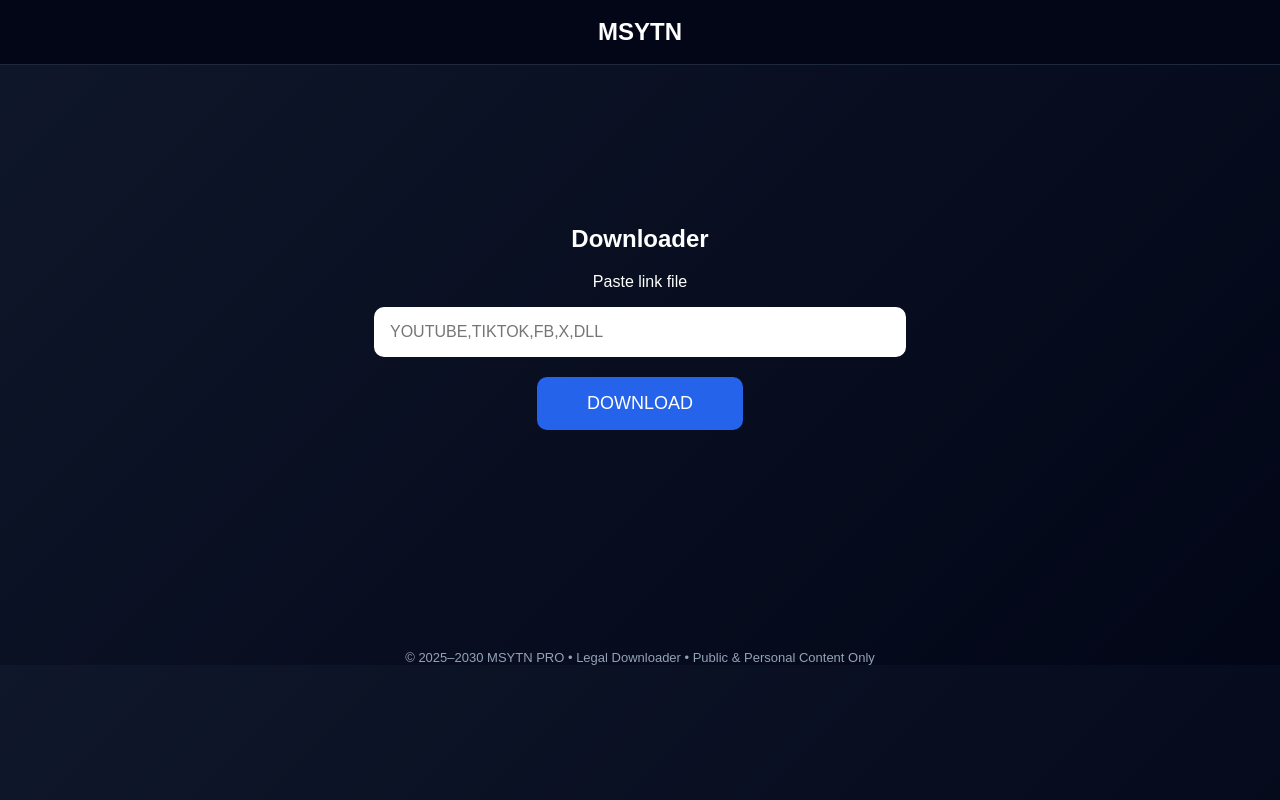
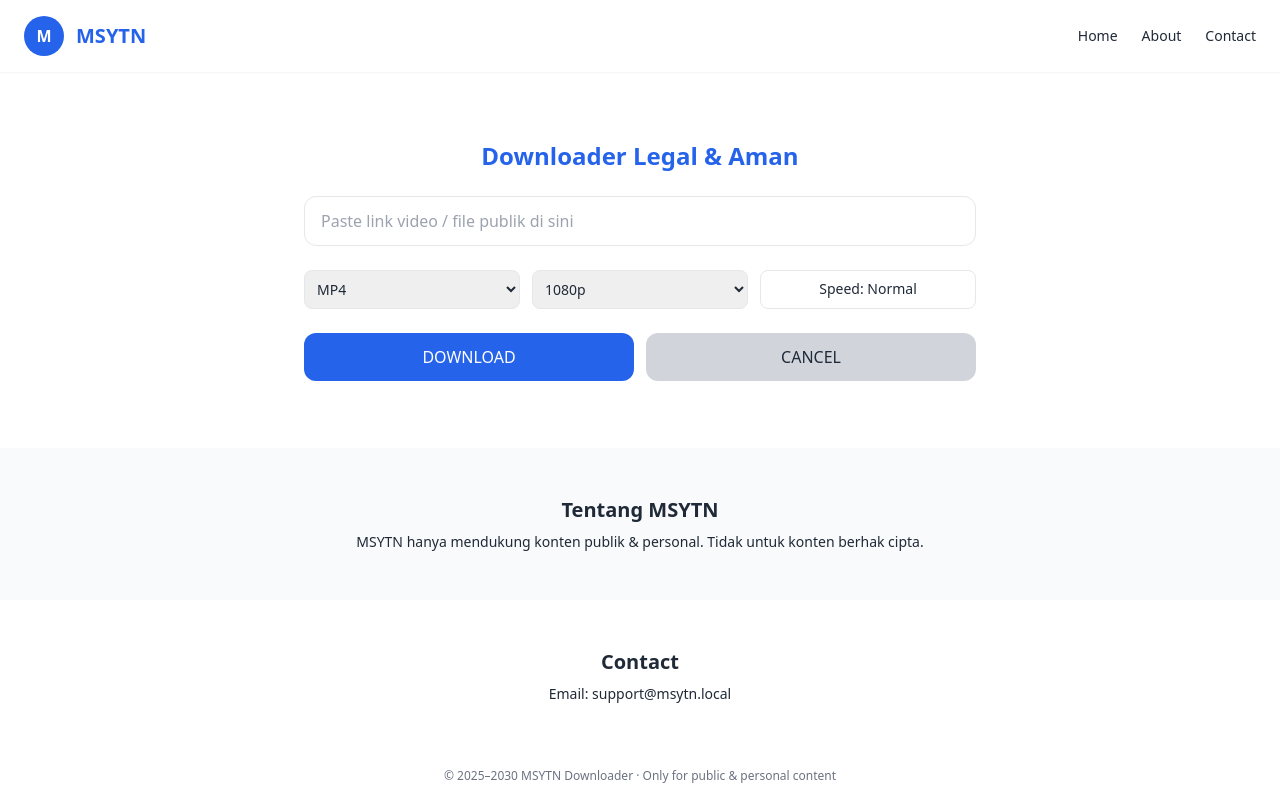
Before and after one commit to cebonggaming/cebonggaming.github.io, a plain HTML site: page index.html in a window 1280 px wide. Drawn offline with nearby package versions, Linux system fonts and the light colour scheme.

Commit message:
Update index.html

```diff
--- a/index.html
+++ b/index.html
@@ -1,130 +1,148 @@
 <!DOCTYPE html>
 <html lang="id">
 <head>
-  <meta charset="UTF-8">
+  <meta charset="UTF-8" />
   <title>MSYTN</title>
-  <meta name="viewport" content="width=device-width, initial-scale=1.0">
+  <meta name="viewport" content="width=device-width, initial-scale=1.0" />
+  <script src="https://cdn.tailwindcss.com"></script>
+</head>
+<body class="bg-white text-gray-800 min-h-screen flex flex-col">
 
-  <style>
-    body {
-      margin: 0;
-      font-family: Arial, sans-serif;
-      background: linear-gradient(135deg, #0f172a, #020617);
-      color: white;
-      text-align: center;
-    }
+  <!-- HEADER -->
+  <header class="flex items-center justify-between px-6 py-4 shadow-sm">
+    <div class="flex items-center gap-3">
+      <div class="w-10 h-10 rounded-full bg-blue-600 flex items-center justify-center text-white font-bold">M</div>
+      <h1 class="text-xl font-bold text-blue-600">MSYTN</h1>
+    </div>
+    <nav class="flex gap-6 text-sm font-medium">
+      <a href="#" class="hover:text-blue-600">Home</a>
+      <a href="#about" class="hover:text-blue-600">About</a>
+      <a href="#contact" class="hover:text-blue-600">Contact</a>
+    </nav>
+  </header>
 
-    .navbar {
-      padding: 18px;
-      font-size: 24px;
-      font-weight: bold;
-      background: #020617;
-      border-bottom: 1px solid #1e293b;
-    }
+  <!-- MAIN -->
+  <main class="flex-1 flex items-center justify-center px-4">
+    <div class="w-full max-w-2xl space-y-6">
 
-    .box {
-      margin-top: 120px;
-      padding: 20px;
-    }
+      <h2 class="text-center text-2xl font-bold text-blue-600">Downloader Legal & Aman</h2>
 
-    input {
-      width: 90%;
-      max-width: 500px;
-      padding: 16px;
-      font-size: 16px;
-      border-radius: 10px;
-      border: none;
-      outline: none;
-    }
+      <!-- INPUT -->
+      <input id="urlInput" type="text" placeholder="Paste link video / file publik di sini"
+        class="w-full border rounded-xl px-4 py-3 focus:outline-none focus:ring-2 focus:ring-blue-500" />
 
-    button {
-      margin-top: 20px;
-      padding: 16px 50px;
-      font-size: 18px;
-      border-radius: 10px;
-      border: none;
-      background: #2563eb;
-      color: white;
-      cursor: pointer;
-      transition: 0.2s;
-    }
+      <!-- OPTIONS -->
+      <div class="grid grid-cols-2 sm:grid-cols-3 gap-3 text-sm">
+        <select id="format" class="border rounded-lg p-2">
+          <option value="mp4">MP4</option>
+          <option value="mp3">MP3</option>
+          <option value="file">FILE</option>
+        </select>
+        <select id="resolution" class="border rounded-lg p-2">
+          <option value="1080">1080p</option>
+          <option value="720">720p</option>
+          <option value="480">480p</option>
+        </select>
+        <div class="border rounded-lg p-2 text-center" id="speed">Speed: Normal</div>
+      </div>
 
-    button:hover {
-      background: #1d4ed8;
-      transform: scale(1.05);
-    }
+      <!-- BUTTONS -->
+      <div class="flex gap-3">
+        <button id="downloadBtn" class="flex-1 bg-blue-600 text-white py-3 rounded-xl hover:bg-blue-700">DOWNLOAD</button>
+        <button id="cancelBtn" class="flex-1 bg-gray-300 py-3 rounded-xl">CANCEL</button>
+      </div>
 
-    .status {
-      margin-top: 20px;
-      font-size: 16px;
-    }
+      <!-- WARNING -->
+      <div id="warning" class="hidden p-3 bg-red-100 text-red-700 rounded-lg text-sm"></div>
 
-    .loader {
-      margin: 20px auto;
-      border: 4px solid #333;
-      border-top: 4px solid #3b82f6;
-      border-radius: 50%;
-      width: 40px;
-      height: 40px;
-      animation: spin 1s linear infinite;
-      display: none;
-    }
+      <!-- PREVIEW -->
+      <div id="preview" class="hidden border rounded-xl p-4 flex gap-4 items-center">
+        <img id="thumb" src="" class="w-28 h-20 object-cover rounded-lg" />
+        <div class="flex-1">
+          <div id="title" class="font-semibold"></div>
+          <div id="size" class="text-sm text-gray-600"></div>
+        </div>
+      </div>
 
-    @keyframes spin {
-      0% { transform: rotate(0deg); }
-      100% { transform: rotate(360deg); }
-    }
+      <!-- PROGRESS -->
+      <div id="progressBox" class="hidden">
+        <div class="w-full bg-gray-200 rounded-full h-3">
+          <div id="progress" class="bg-blue-600 h-3 rounded-full" style="width:0%"></div>
+        </div>
+      </div>
 
-    .footer {
-      margin-top: 180px;
-      font-size: 13px;
-      color: #94a3b8;
-    }
-  </style>
-</head>
-<body>
+    </div>
+  </main>
 
-  <div class="navbar">MSYTN</div>
+  <!-- ABOUT -->
+  <section id="about" class="px-6 py-12 text-center bg-gray-50">
+    <h3 class="text-xl font-bold mb-2">Tentang MSYTN</h3>
+    <p class="text-sm">MSYTN hanya mendukung konten publik & personal. Tidak untuk konten berhak cipta.</p>
+  </section>
 
-  <div class="box">
-    <h2>Downloader</h2>
-    <p>Paste link file</p>
+  <!-- CONTACT -->
+  <section id="contact" class="px-6 py-12 text-center">
+    <h3 class="text-xl font-bold mb-2">Contact</h3>
+    <p class="text-sm">Email: support@msytn.local</p>
+  </section>
 
-    <input type="text" id="url" placeholder="YOUTUBE,TIKTOK,FB,X,DLL">
-    <br>
-    <button onclick="startDownload()">DOWNLOAD</button>
+  <!-- FOOTER -->
+  <footer class="text-center text-xs text-gray-500 py-4">
+    © 2025–2030 MSYTN Downloader · Only for public & personal content
+  </footer>
 
-    <div class="loader" id="loader"></div>
-    <div class="status" id="status"></div>
-  </div>
+  <!-- SCRIPT -->
+  <script>
+    const input = document.getElementById('urlInput');
+    const warning = document.getElementById('warning');
+    const preview = document.getElementById('preview');
+    const progressBox = document.getElementById('progressBox');
+    const progress = document.getElementById('progress');
+    const thumb = document.getElementById('thumb');
+    const title = document.getElementById('title');
+    const sizeBox = document.getElementById('size');
 
-  <div class="footer">
-    © 2025–2030 MSYTN PRO • Legal Downloader • Public & Personal Content Only
-  </div>
+    let controller;
 
-  <script>
-    function startDownload() {
-      const url = document.getElementById("url").value;
-      const status = document.getElementById("status");
-      const loader = document.getElementById("loader");
+    document.getElementById('downloadBtn').addEventListener('click', async () => {
+      const url = input.value.trim();
+      warning.classList.add('hidden');
+      preview.classList.add('hidden');
 
-      if (url === "") {
-        status.innerHTML = "⚠️ Masukkan link terlebih dahulu!";
-        status.style.color = "orange";
+      if (!url.startsWith('http')) {
+        warning.textContent = '⚠️ LINK TIDAK VALID ATAU TIDAK KOMPATIBEL';
+        warning.classList.remove('hidden');
         return;
       }
 
-      status.innerHTML = "⏳ Memproses link...";
-      status.style.color = "#38bdf8";
-      loader.style.display = "block";
+      // YOUTUBE THUMBNAIL PREVIEW
+      if (url.includes('youtube.com') || url.includes('youtu.be')) {
+        const id = url.split('v=')[1] || url.split('/').pop();
+        thumb.src = `https://img.youtube.com/vi/${id}/hqdefault.jpg`;
+        title.textContent = 'YouTube Video Detected';
+        sizeBox.textContent = 'Ukuran akan dideteksi saat proses';
+        preview.classList.remove('hidden');
+      }
 
-      setTimeout(() => {
-        loader.style.display = "none";
-        status.innerHTML = "✅ Link dibuka di tab baru!";
-        status.style.color = "lightgreen";
-        window.open(url, "_blank");
-      }, 1800);
-    }
+      controller = new AbortController();
+      progressBox.classList.remove('hidden');
+      progress.style.width = '0%';
+
+      let percent = 0;
+      const fakeDownload = setInterval(() => {
+        percent += 10;
+        progress.style.width = percent + '%';
+        if (percent >= 100) clearInterval(fakeDownload);
+      }, 400);
+    });
+
+    document.getElementById('cancelBtn').addEventListener('click', () => {
+      if (controller) controller.abort();
+      progress.style.width = '0%';
+      progressBox.classList.add('hidden');
+      warning.textContent = '❌ Download dibatalkan.';
+      warning.classList.remove('hidden');
+    });
   </script>
 
 </body>
```
